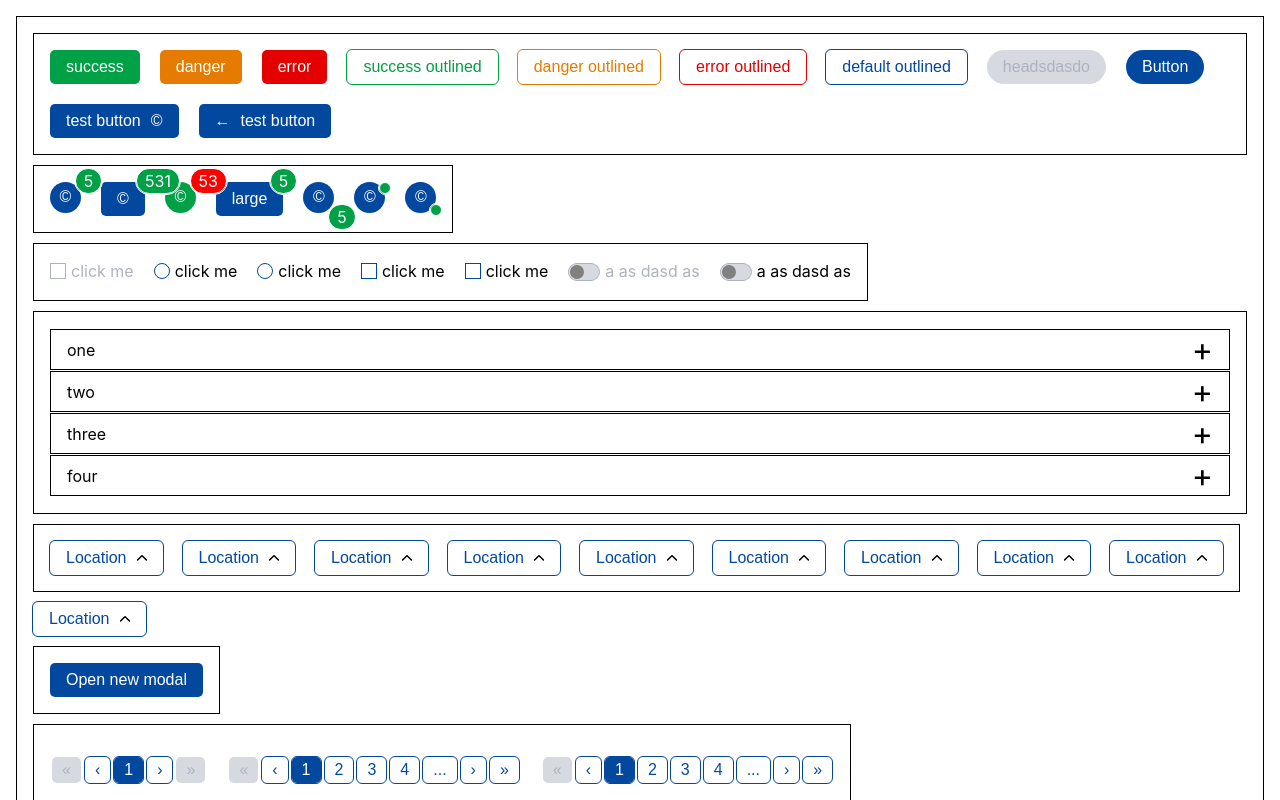
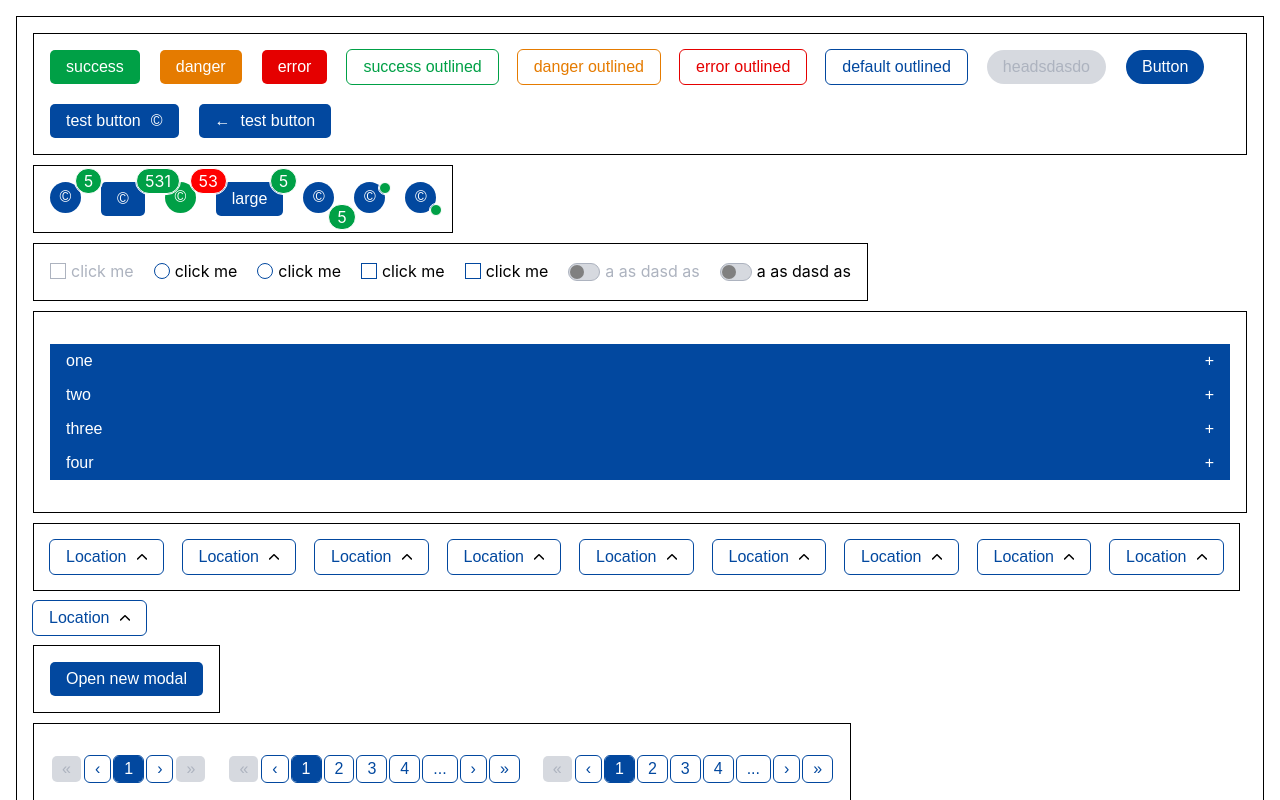
Before and after one commit to bandvov/react-ui-kit, a React (Create React App) app: page / in a window 1280 px wide. Shown: the top 800 px of the page. Built offline with nearby package versions, Linux system fonts and the light colour scheme.

Commit message:
rebuild accordion

```diff
--- a/src/App.tsx
+++ b/src/App.tsx
@@ -11,7 +11,6 @@ import {
   DialogModal,
 } from "./components";
 import Select from "./components/Select/Select";
-import { COLORS } from "./CONSTANTS";
 import { IDropdownItem } from "./types";
 import Wrapper from "./Wrapper";
 
@@ -71,7 +70,6 @@ const dropdownItems: IDropdownItem[] = [
 
 function App() {
   const [checked, setChecked] = useState(false);
-  const [show, setShow] = useState<number | null>(null);
   const [openDropdown, setOpenDropdown] = useState<boolean>(false);
   const [openDropdown1, setOpenDropdown1] = useState<boolean>(false);
   const [openInnerDropdown, setOpenInnerDropdown] = useState<boolean>(false);
@@ -209,26 +207,7 @@ function App() {
         />
       </Wrapper>
       <Wrapper>
-        <div>
-          {accordionItems.map((item, index) => {
-            return (
-              <Accordion
-                key={item.title}
-                show={show === index}
-                setShow={() => {
-                  if (show === index) {
-                    setShow(null);
-                  } else {
-                    setShow(index);
-                  }
-                }}
-                title={item.title}
-              >
-                {item.content}
-              </Accordion>
-            );
-          })}
-        </div>
+        <Accordion items={accordionItems}></Accordion>
       </Wrapper>
       <Wrapper>
         <Dropdown
--- a/src/components/Accordion/Accordion.tsx
+++ b/src/components/Accordion/Accordion.tsx
@@ -1,90 +1,35 @@
-import React, { ReactElement, useEffect, useRef, useState } from "react";
-import styled from "styled-components";
-import { COLORS } from "../../CONSTANTS";
-
-const AccordionContainer = styled.div<{ show: boolean; height: number }>`
-  border: 0.5px solid;
-  height: ${(prpps) => prpps.height}px;
-  overflow: hidden;
-  transition: all 0.3s ease-in-out;
-  margin: ${(props) => (props.show ? "5px 0" : "1px 0")};
-`;
-
-const AccordionTitle = styled.div<{ show: boolean }>`
-  background-color: ${(props) => (props.show ? "#f5f7f6" : "")};
-  padding: 0 1rem;
-  border-bottom: 0.5px solid;
-  margin: 0;
-  display: flex;
-  justify-content: space-between;
-  align-items: center;
-  :hover {
-    cursor: pointer;
-    background-color: #f5f7f6;
-  }
-`;
+import React, { ReactElement, useState } from "react";
+import AccordionItem from "./AccordionItem";
 
 export default function Accordion({
-  show,
-  setShow,
-  title,
-  children,
+  items,
+  buttonStyles,
 }: {
-  show: boolean;
-  setShow: () => void;
-  title: string;
-  children: string | ReactElement;
-}): ReactElement {
-  const [titleHeight, setTitleHeight] = useState(0);
-  const [contentHeight, setContentHeight] = useState(0);
-  const titleRef = useRef<HTMLDivElement>(null);
-  const contentRef = useRef<HTMLDivElement>(null);
-
-  useEffect(() => {
-    if (titleRef.current) {
-      setTitleHeight(titleRef.current.clientHeight);
-    }
-  }, [titleRef]);
-
-  useEffect(() => {
-    if (contentRef.current) {
-      setContentHeight(contentRef.current.clientHeight);
-    }
-  }, [contentRef]);
-
+  buttonStyles?: { [key: string]: string };
+  items: { title: string; content: string | ReactElement }[];
+}) {
+  const [active, setActive] = useState<number | null>(null);
   return (
-    <AccordionContainer
-      show={show}
-      data-testId={"accordion-container"}
-      key={title}
-      height={show ? contentHeight + titleHeight : titleHeight}
-    >
-      <AccordionTitle
-        show={show}
-        aria-expanded="true"
-        aria-controls="sect1"
-        tabIndex={0}
-        data-testId={"accordion-title"}
-        id="sect1"
-        role="region"
-        ref={titleRef}
-        onClick={() => setShow()}
-        onKeyDown={(e): void => {
-          if (e.code === "Space" || e.code === "Enter") {
-            setShow();
-          }
-        }}
-      >
-        {title}
-        {show ? (
-          <span style={{ fontSize: "32px" }}>&#8722;</span>
-        ) : (
-          <span style={{ fontSize: "32px" }}>&#43;</span>
-        )}
-      </AccordionTitle>
-      <div data-testId={"accordion-content"} ref={contentRef}>
-        {children}
-      </div>
-    </AccordionContainer>
+    <ul style={{ listStyle: "none", margin: "none", padding: "0" }}>
+      {items.map((item, index) => {
+        return (
+          <AccordionItem
+            buttonStyles={buttonStyles}
+            key={item.title}
+            active={active === index}
+            onToggle={() => {
+              if (active === index) {
+                setActive(null);
+              } else {
+                setActive(index);
+              }
+            }}
+            title={item.title}
+          >
+            {item.content}
+          </AccordionItem>
+        );
+      })}
+    </ul>
   );
 }
--- /dev/null
+++ b/src/components/Accordion/AccordionItem.tsx
@@ -0,0 +1,46 @@
+import React, { ReactElement, useRef } from "react";
+import Button from "../Button/Button";
+
+export default function AccordionItem({
+  title,
+  children,
+  onToggle,
+  active,
+  buttonStyles,
+}: {
+  buttonStyles?: { [key: string]: string };
+  title: string;
+  active: boolean;
+  children: ReactElement | string;
+  onToggle: () => void;
+}) {
+  const childrenRef = useRef<HTMLDivElement>(null);
+
+  return (
+    <li>
+      <Button
+        style={buttonStyles}
+        borderRadius="0"
+        fullWidth
+        justify="space-between"
+        onClick={onToggle}
+      >
+        {title}
+        <span>{active ? "-" : "+"} </span>
+      </Button>
+      <div
+        ref={childrenRef}
+        style={{
+          overflow: "hidden",
+          height: active
+            ? (childrenRef.current as HTMLDivElement).scrollHeight
+            : 0,
+          transition: "height ease 0.2s",
+          backgroundColor: "#edf2f2",
+        }}
+      >
+        <div>{children}</div>
+      </div>
+    </li>
+  );
+}
--- a/src/components/index.tsx
+++ b/src/components/index.tsx
@@ -1,4 +1,5 @@
 import Accordion from "./Accordion/Accordion";
+import AccordionItem from "./Accordion/AccordionItem";
 import Badge from "./Badge/Badge";
 import Button from "./Button/Button";
 import Checkbox from "./Checkbox/Checkbox";
@@ -11,6 +12,7 @@ import DialogModal from "./DialogModal/DialogModal";
 export {
   Button,
   Badge,
+  AccordionItem,
   Accordion,
   Checkbox,
   TextInput,
--- a/src/types.d.ts
+++ b/src/types.d.ts
@@ -32,7 +32,7 @@ export interface IButton extends CommonProps {
   icon?: ReactElement;
   iconLeft?: ReactElement;
   disabled?: boolean;
-  justify?: "center" | "flex-start" | "flex-end" | "stretch";
+  justify?: "center" | "flex-start" | "flex-end" | "stretch" | "space-between";
   type?: "button" | "submit";
 }
 
```
Also changed, not shown: 2 other files (tests, documents, lock files or other folders).
